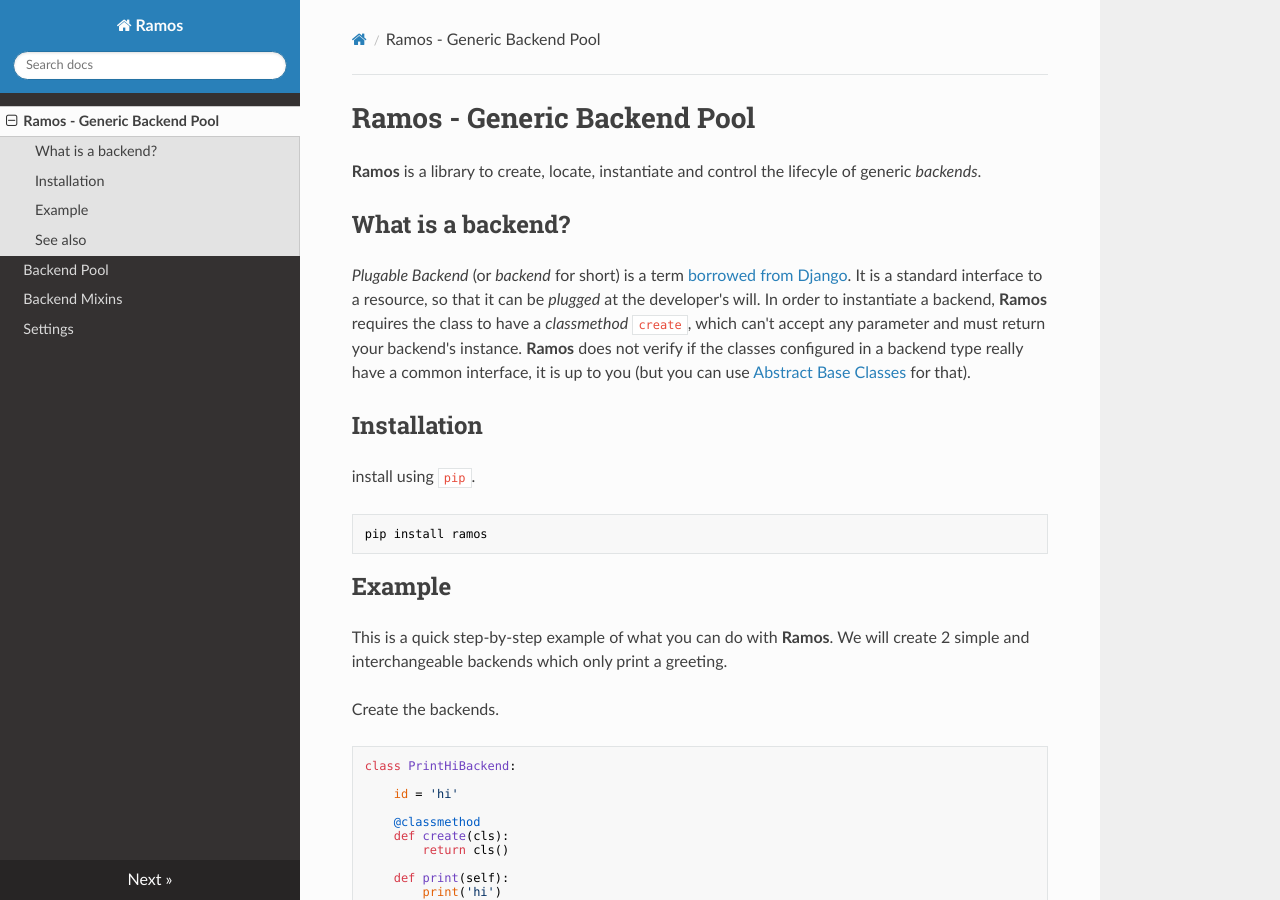
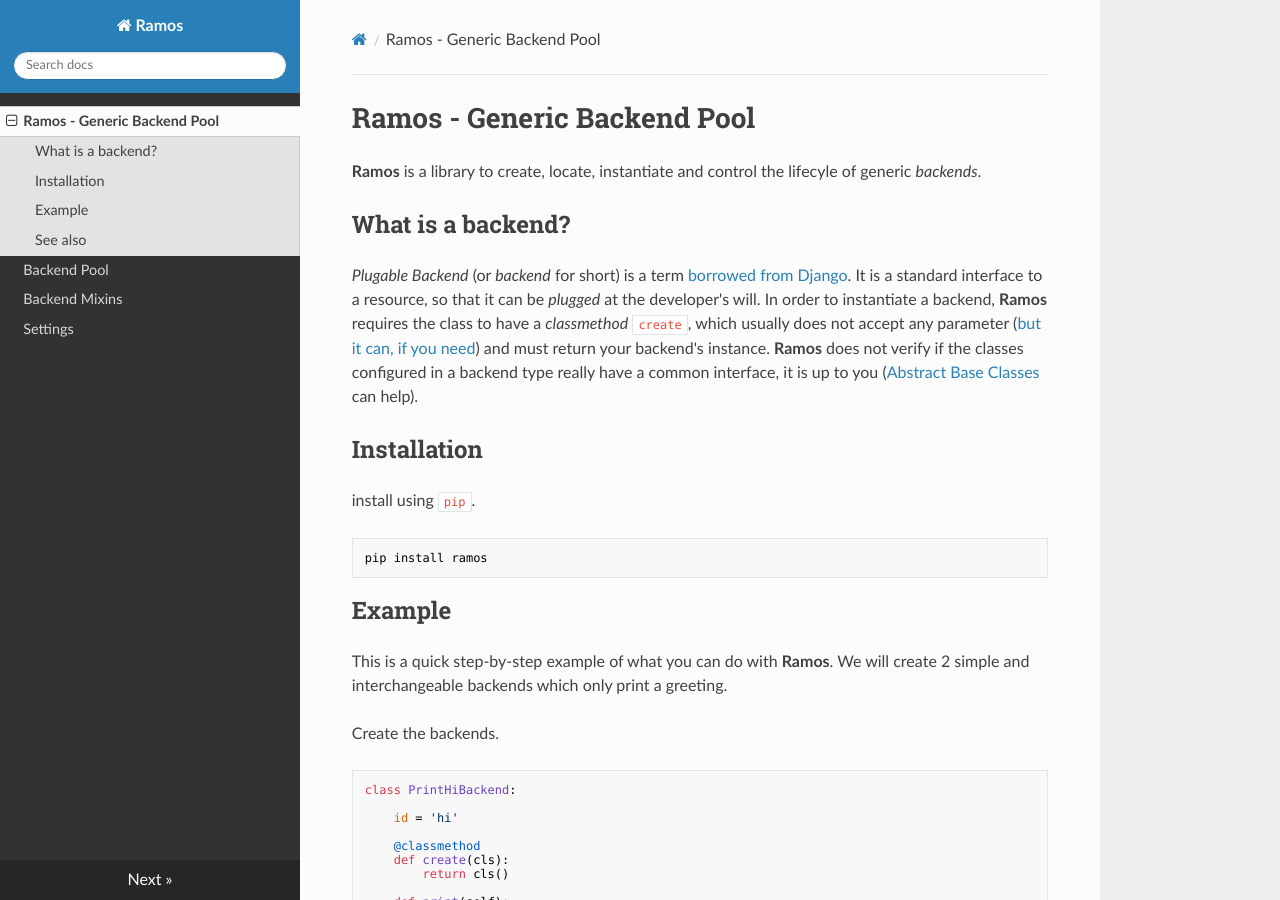
Before and after one commit to luizalabs/ramos, an MkDocs documentation site: the page built from docs/index.md, in a window 1280 px wide and 900 px high. Built offline with MkDocs 1.6.1, drawn with Linux system fonts in a browser that asks for light colours; nearby versions of some CDN libraries.

Commit message:
[docs] Update introduction to backends
The create method recently started to accept
parameters, if needed

```diff
--- a/docs/index.md
+++ b/docs/index.md
@@ -11,11 +11,11 @@
 _Plugable Backend_ (or _backend_ for short) is a term [borrowed from Django](http://charlesleifer.com/blog/django-patterns-pluggable-backends/).
 It is a standard interface to a resource, so that it can be _plugged_ at the
 developer's will. In order to instantiate a backend, **Ramos** requires the
-class to have a _classmethod_ `create`, which can't accept any parameter and
-must return your backend's instance. **Ramos** does not verify if the classes
-configured in a backend type really have a common interface, it is up to you
-(but you can use [Abstract Base Classes](https://docs.python.org/3/library/abc.html)
-for that).
+class to have a _classmethod_ `create`, which usually does not accept any parameter
+([but it can, if you need](mixins.md#ThreadSafeCreateMixin)) and must return
+your backend's instance. **Ramos** does not verify if the classes configured
+in a backend type really have a common interface, it is up to you
+([Abstract Base Classes](https://docs.python.org/3/library/abc.html) can help).
 
 
 Installation
```
